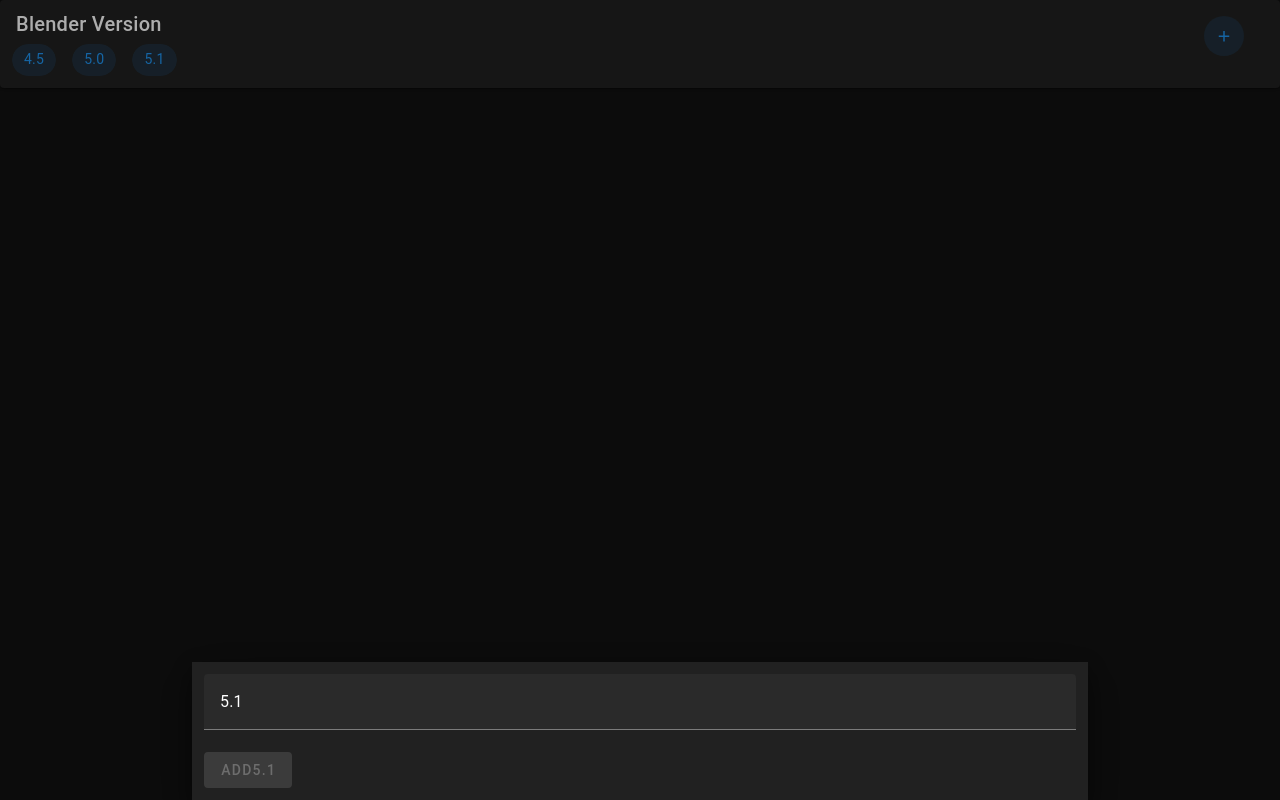
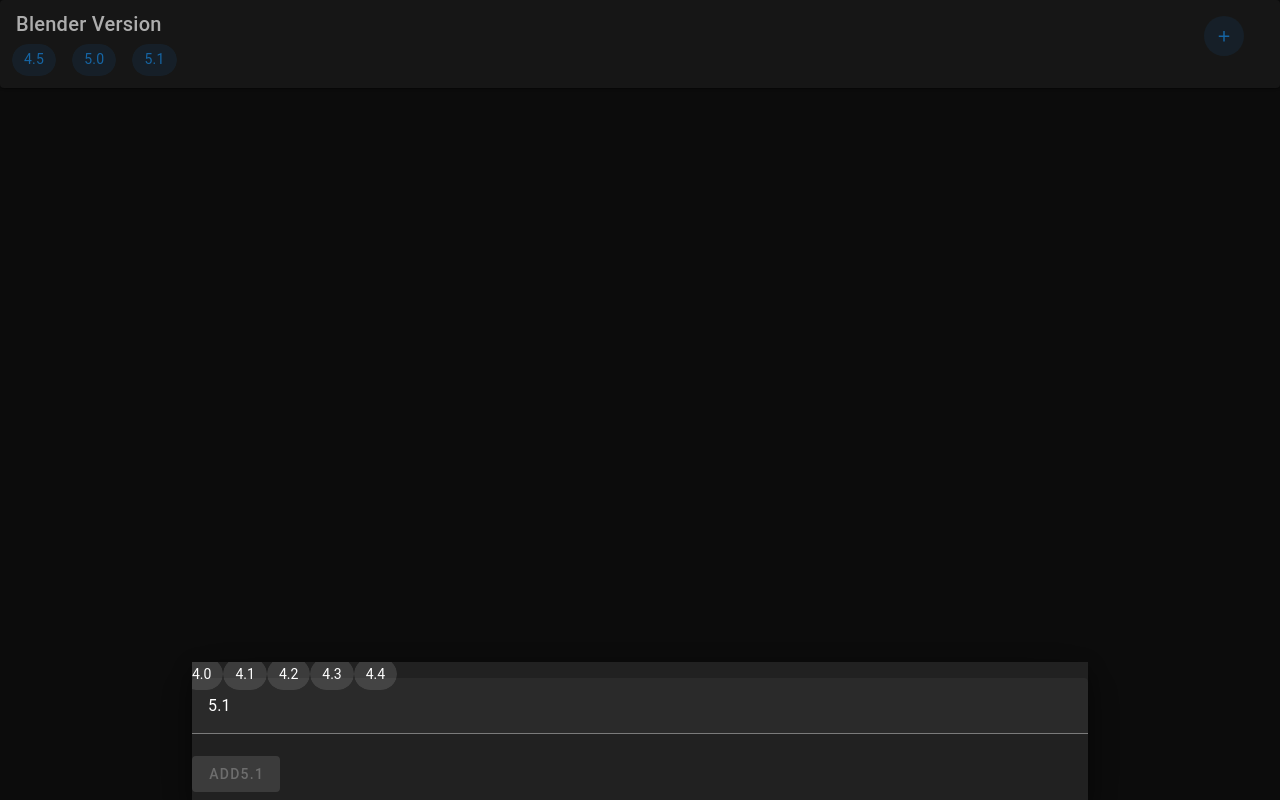
Before and after one commit to xmx-emm/blender_addon_link, a Vue app: page / in a window 1280 px wide. Both pictures are taken after a click on the button 1224 px from the left and 36 px from the top of the page. Built offline with nearby package versions, Linux system fonts and the light colour scheme.

Commit message:
Feat: modify button

```diff
--- a/src/components/AddBlenderVersion.vue
+++ b/src/components/AddBlenderVersion.vue
@@ -1,9 +1,11 @@
 <script setup lang="ts">
 
 import {ref} from "vue";
-import {useBlenderAddonStore} from "@/stores.ts";
+import useBlenderAddonStore from "@/stores.ts";
 
 const add_version = ref("5.1")
+
+const otherAddonVersion = ['4.0', '4.1', '4.2', '4.3', '4.4', '4.5', '5.0', '5.1'];
 
 const rules = {
   required: (value: string) => !!value || 'Required.',
@@ -33,7 +35,18 @@
       </v-fab>
     </template>
     <v-sheet>
-      <v-col alignSelf="center">
+      <v-list>
+        <v-row>
+          <template v-for="i in otherAddonVersion">
+            <v-chip
+                :key="i"
+                @click="user_blender.add_blender_version(i)"
+                v-if="!user_blender.blender_version_list.includes(i)"
+            >
+              {{ i }}
+            </v-chip>
+          </template>
+        </v-row>
         <v-text-field v-model="add_version"
                       :rules="[rules.required, rules.bv,rules.chars]"
                       v-ripple
@@ -42,7 +55,7 @@
                :disabled="user_blender.blender_version_list.includes(add_version)"
         >Add{{ add_version }}
         </v-btn>
-      </v-col>
+      </v-list>
     </v-sheet>
   </v-bottom-sheet>
 
--- a/src/components/BlenderVersion.vue
+++ b/src/components/BlenderVersion.vue
@@ -1,5 +1,5 @@
 <script setup lang="ts">
-import {useBlenderAddonStore} from "../stores.js";
+import useBlenderAddonStore from "../stores.js";
 import AddBlenderVersion from "@/components/AddBlenderVersion.vue";
 
 const user_blender = useBlenderAddonStore()
@@ -16,7 +16,7 @@
         </div>
         <v-hover
             v-slot="{ isHovering, props }"
-            v-for="i in user_blender.blender_version_list"
+            v-for="i in user_blender.sort_blender_version_list"
         >
           <v-chip
               v-bind="props"
--- a/src/components/LinkAddon.vue
+++ b/src/components/LinkAddon.vue
@@ -13,7 +13,6 @@
 <!--})-->
 
 
-<!--const linkAddonVersion = ['4.0', '4.1', '4.2', '4.3', '4.4', '4.5', '5.0', '5.1']-->
 <!--const addonInfo = ref({-->
 <!--  name: 'unknown',-->
 <!--  linkVersion: []-->
--- a/src/stores.ts
+++ b/src/stores.ts
@@ -1,19 +1,14 @@
 import {defineStore} from 'pinia';
 import {AddonItem} from "./data";
 
-export const useBlenderAddonStore = defineStore("blender_addon", {
+const useBlenderAddonStore = defineStore("blender_addon", {
         state: () => ({
             blender_version_list: ['4.5', '5.0', '5.1'],
             addon_list: <AddonItem[]>[],
         }),
         getters: {
-            other_addon_list() {
-                return [
-                    '4.1',
-                    '4.2',
-                    '4.3',
-                    '4.4',
-                ]
+            sort_blender_version_list(): string[] {
+                return this.blender_version_list.sort((a, b) => a.localeCompare(b));
             }
         },
         actions: {
@@ -47,3 +42,4 @@
         persist: true
     },
 );
+export default useBlenderAddonStore
--- a/src/utils/addon.ts
+++ b/src/utils/addon.ts
@@ -1,6 +1,6 @@
 import {appDataDir, dirname, join} from "@tauri-apps/api/path";
 import {lstat, readDir} from "@tauri-apps/plugin-fs";
-import {useBlenderAddonStore} from "../stores";
+import useBlenderAddonStore from "../stores";
 
 const blenderAddonStore = useBlenderAddonStore()
 
```
